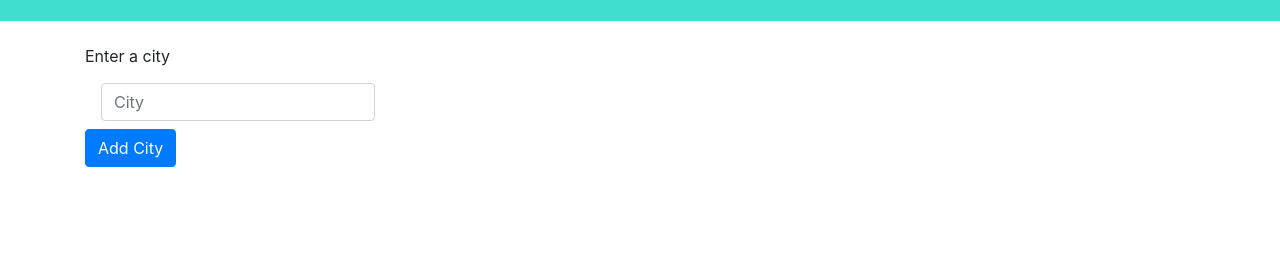
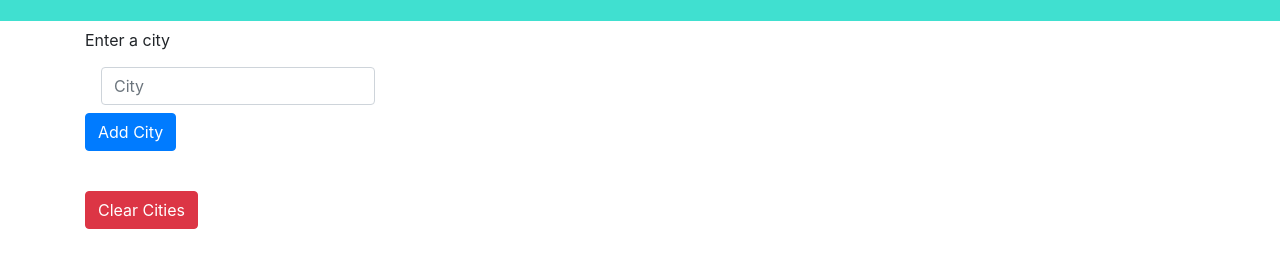
Before and after one commit to TChristensenDrumz/Weather-Report, a plain HTML site: page index.html in a window 1280 px wide. Shown: the part 113-380 px from the top of the page. Drawn offline with nearby package versions, Linux system fonts and the light colour scheme.

Commit message:
Added clear cities button

```diff
--- a/index.html
+++ b/index.html
@@ -17,7 +17,7 @@
         <div class="container">
             <div class="row">
                 <!-- City buttons are stored here -->
-                <div class="col-md-3 buttons">
+                <div class="col-md-3">
                     <!-- Form for adding cities -->
                     <form class="form-inline">
                         <div class="form-group mb-2">
@@ -30,6 +30,8 @@
                         </div>
                         <button type="submit" class="btn btn-primary mb-2" id="search">Add City</button>
                     </form>
+                    <div class="buttons"></div>
+                    <button type="submit" class="btn btn-danger mb-2" id="clear">Clear Cities</button>
                 </div>
                 <!-- Div for displaying all weather -->
                 <div class="col-md-9">
--- a/script.js
+++ b/script.js
@@ -35,6 +35,12 @@ $("#search").on("click", function(event){
         storeCities();
     }
 });
+
+$("#clear").on("click", function(){
+    $(".buttons").empty();
+
+    storeCities();
+})
 
 // Stores all user city buttons to local storage
 function storeCities(){
--- a/style.css
+++ b/style.css
@@ -39,6 +39,7 @@ header {
 
 .buttons {
     padding-top: 1rem;
+    padding-bottom: 1rem;
 }
 
 .cities {
```
Also changed, not shown: 1 other file.
